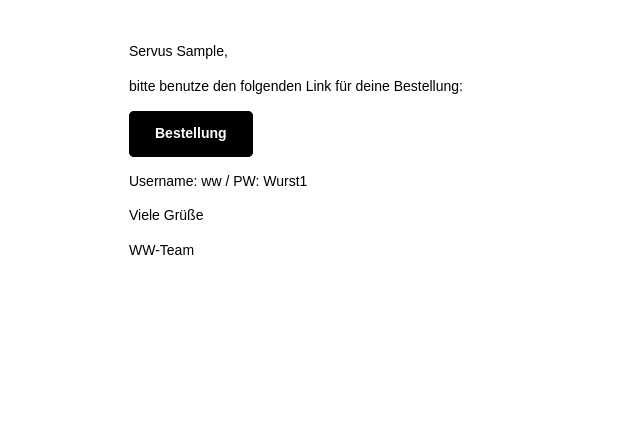
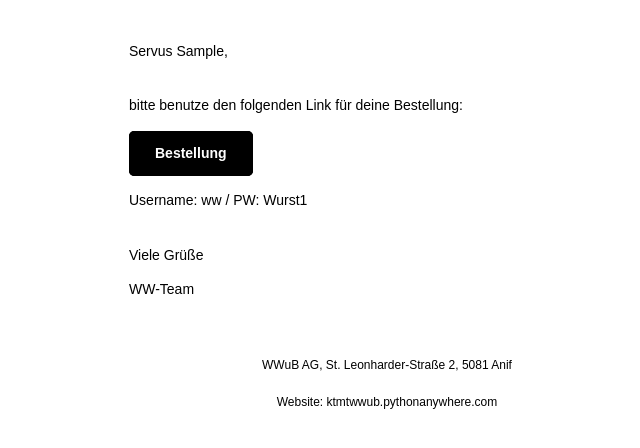
Before and after one commit to In7u5/WW-Clone, a Django app: template wwlist/templates/wwlist/ww_order_email.html in a window 1280 px wide. Shown: the top 448 px of the page, without its empty margins (253-893 px from the left). Run offline with Django 3.2, Linux system fonts and the light colour scheme; the template is opened without the code that fills it: most values are stand-ins (such as "Sample title", 1, 10 or a date in 2020).

Commit message:
Update ww_order_email.html
Updated formating.

```diff
--- a/wwlist/templates/wwlist/ww_order_email.html
+++ b/wwlist/templates/wwlist/ww_order_email.html
@@ -87,18 +87,18 @@ table[class=body] .article {
   }
 
   .btn-primary table td:hover {
-    background-color: #ffffff !important;
+    background-color: #000000 !important;
   }
 
   .btn-primary a:hover {
-    background-color: #de5307 !important;
-    border-color: #de5307 !important;
+    background-color: #f54021 !important;
+    border-color: #f54021 !important;
   }
 }
 </style>
   </head>
-  <body class="" style="background-color: #ffffff; font-family: sans-serif; -webkit-font-smoothing: antialiased; font-size: 14px; line-height: 1.4; margin: 0; padding: 0; -ms-text-size-adjust: 100%; -webkit-text-size-adjust: 100%;">
-    <span class="preheader" style="color: transparent; display: none; height: 0; max-height: 0; max-width: 0; opacity: 0; overflow: hidden; mso-hide: all; visibility: hidden; width: 0;">Bestellung WW und Brezn</span>
+  <body class="" style="background-color: #ffffff; font-family: 'tradegothiclt-light', sans-serif; -webkit-font-smoothing: antialiased; font-size: 14px; line-height: 1.4; margin: 0; padding: 0; -ms-text-size-adjust: 100%; -webkit-text-size-adjust: 100%;">
+    <span class="preheader" style="color: transparent; display: none; height: 0; max-height: 0; max-width: 0; opacity: 0; overflow: hidden; mso-hide: all; visibility: hidden; width: 0;">WW und Brezn</span>
     <table role="presentation" border="0" cellpadding="0" cellspacing="0" class="body" style="border-collapse: separate; mso-table-lspace: 0pt; mso-table-rspace: 0pt; background-color: #ffffff; width: 100%;" width="100%" bgcolor="#ffffff">
       <tr>
         <td style="font-family: sans-serif; font-size: 14px; vertical-align: top;" valign="top">&nbsp;</td>
@@ -114,8 +114,8 @@ table[class=body] .article {
                   <table role="presentation" border="0" cellpadding="0" cellspacing="0" style="border-collapse: separate; mso-table-lspace: 0pt; mso-table-rspace: 0pt; width: 100%;" width="100%">
                     <tr>
                       <td style="font-family: sans-serif; font-size: 14px; vertical-align: top;" valign="top">
-                        <p style="font-family: sans-serif; font-size: 14px; font-weight: normal; margin: 0; margin-bottom: 15px;">Servus {{ user_first_name }},</p>
-                        <p style="font-family: sans-serif; font-size: 14px; font-weight: normal; margin: 0; margin-bottom: 15px;">bitte benutze den folgenden Link für deine Bestellung:</p>
+                        <p style="font-family: 'tradegothiclt-light', sans-serif; font-size: 14px; font-weight: normal; margin: 0; margin-bottom: 15px;">Servus {{ user_first_name }},</p><br>
+                        <p style="font-family: 'tradegothiclt-light', sans-serif; font-size: 14px; font-weight: normal; margin: 0; margin-bottom: 15px;">bitte benutze den folgenden Link für deine Bestellung:</p>
                         <table role="presentation" border="0" cellpadding="0" cellspacing="0" class="btn btn-primary" style="border-collapse: separate; mso-table-lspace: 0pt; mso-table-rspace: 0pt; box-sizing: border-box; width: 100%;" width="100%">
                           <tbody>
                             <tr>
@@ -123,7 +123,7 @@ table[class=body] .article {
                                 <table role="presentation" border="0" cellpadding="0" cellspacing="0" style="border-collapse: separate; mso-table-lspace: 0pt; mso-table-rspace: 0pt; width: auto;">
                                   <tbody>
                                     <tr>
-                                      <td style="font-family: sans-serif; font-size: 14px; vertical-align: top; border-radius: 5px; text-align: center; background-color: #000000;" valign="top" align="center" bgcolor="#000000"> <a href="https://{{ hostname }}{% url 'order' order_id %}" target="_blank" style="border: solid 1px #3498db; border-radius: 5px; box-sizing: border-box; cursor: pointer; display: inline-block; font-size: 14px; font-weight: bold; margin: 0; padding: 12px 25px; text-decoration: none; text-transform: capitalize; background-color: #000000; border-color: #000000; color: #ffffff;">Bestellung</a> </td>
+                                      <td style="font-family: sans-serif; font-size: 14px; vertical-align: top; border-radius: 5px; text-align: center; background-color: #000000;" valign="top" align="center" bgcolor="#000000"> <a href="https://{{ hostname }}{% url 'order' order_id %}" target="_blank" style="border: solid 1px #000000; border-radius: 5px; box-sizing: border-box; cursor: pointer; display: inline-block; font-size: 14px; font-weight: bold; margin: 0; padding: 12px 25px; text-decoration: none; text-transform: capitalize; background-color: #000000; border-color: #000000; color: #ffffff;">Bestellung</a> </td>
                                     </tr>
                                   </tbody>
                                 </table>
@@ -131,9 +131,9 @@ table[class=body] .article {
                             </tr>
                           </tbody>
                         </table>
-                        <p style="font-family: sans-serif; font-size: 14px; font-weight: normal; margin: 0; margin-bottom: 15px;">Username: ww / PW: Wurst1</p>
-                        <p style="font-family: sans-serif; font-size: 14px; font-weight: normal; margin: 0; margin-bottom: 15px;">Viele Grüße</p>
-						<p style="font-family: sans-serif; font-size: 14px; font-weight: normal; margin: 0; margin-bottom: 15px;">WW-Team</p>
+                        <p style="font-family: 'tradegothiclt-light', sans-serif; font-size: 14px; font-weight: normal; margin: 0; margin-bottom: 15px;">Username: ww / PW: Wurst1</p><br>
+                        <p style="font-family: 'tradegothiclt-light', sans-serif; font-size: 14px; font-weight: normal; margin: 0; margin-bottom: 15px;">Viele Grüße</p>
+                        <p style="font-family: 'tradegothiclt-light', sans-serif; font-size: 14px; font-weight: normal; margin: 0; margin-bottom: 15px;">WW-Team</p>
                       </td>
                     </tr>
                   </table>
@@ -145,21 +145,20 @@ table[class=body] .article {
             <!-- END CENTERED WHITE CONTAINER -->
 
             <!-- START FOOTER -->
-<!--             <div class="footer">
-              <table role="presentation" border="0" cellpadding="0" cellspacing="0">
+            <div class="footer" style="clear: both; margin-top: 10px; text-align: center; width: 100%;">
+              <table role="presentation" border="0" cellpadding="0" cellspacing="0" style="border-collapse: separate; mso-table-lspace: 0pt; mso-table-rspace: 0pt; width: 100%;" width="100%">
                 <tr>
-                  <td class="content-block">
-                    <span class="apple-link">Company Inc, 3 Abbey Road, San Francisco CA 94102</span>
-                    <br> Don't like these emails? <a href="http://i.imgur.com/CScmqnj.gif">Unsubscribe</a>.
+                  <td class="content-block" style="font-family: sans-serif; vertical-align: top; padding-bottom: 10px; padding-top: 10px; color: #000000; font-size: 12px; text-align: center;" valign="top" align="center">
+                    <span class="apple-link" style="color: #000000; font-size: 12px; text-align: center;">WWuB AG, St. Leonharder-Straße 2, 5081 Anif</span>
                   </td>
                 </tr>
                 <tr>
-                  <td class="content-block powered-by">
-                    Powered by <a href="http://htmlemail.io">HTMLemail</a>.
+                  <td class="content-block powered-by" style="font-family: sans-serif; vertical-align: top; padding-bottom: 10px; padding-top: 10px; color: #000000; font-size: 12px; text-align: center;" valign="top" align="center">
+                    Website: <a href="https://ktmtwwub.pythonanywhere.com/" style="color: #000000; font-size: 12px; text-align: center; text-decoration: none;">ktmtwwub.pythonanywhere.com</a>
                   </td>
                 </tr>
               </table>
-            </div> -->
+            </div>
             <!-- END FOOTER -->
 
           </div>
```
